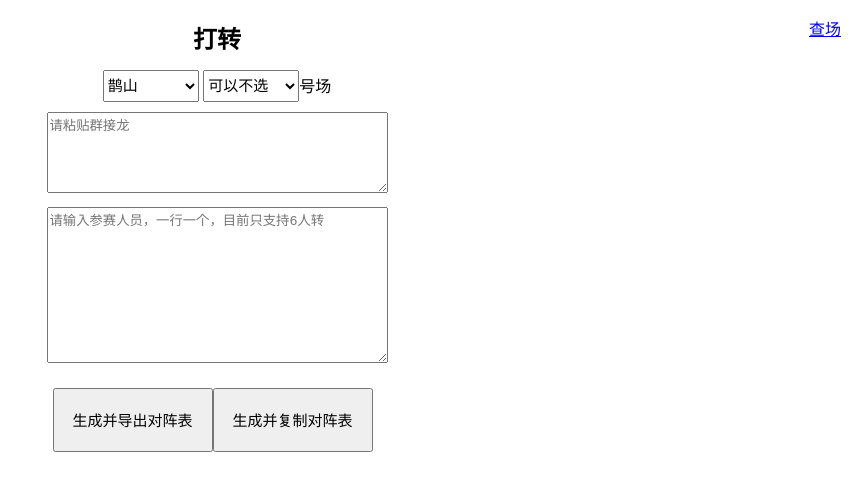
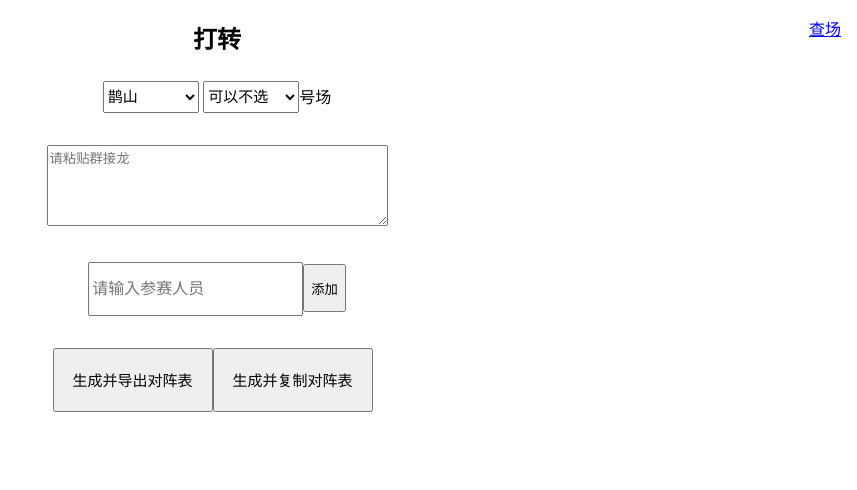
Before and after one commit to h-gj/queshan, a React (Create React App) app: page /z in a window 1280 px wide. Shown: the top 490 px of the page, without its empty margins (423-1280 px from the left). Built offline with nearby package versions, Linux system fonts and the light colour scheme.

Commit message:
refactor zhuan page remove textarea name list

```diff
--- a/src/App.css
+++ b/src/App.css
@@ -49,7 +49,8 @@
   }
 
   .ZhuanP {
-    margin: 5px;
+    /* margin: 0 auto; */
+    /* width: 40rem; */
   }
 
   .ZhuanLocationInput {
@@ -67,3 +68,48 @@
     height: 4rem;
     font-size: 15px;
   }
+
+  .suggestions {
+    list-style-type: none;
+    padding: 0;
+    margin: 0;
+    border: 1px solid #ccc;
+    border-top: none;
+  }
+
+  .suggestions li {
+    padding: 8px 12px;
+    cursor: pointer;
+  }
+
+  .suggestions li:hover {
+    background-color: #f0f0f0;
+  }
+
+  .selectedItemBox {
+    margin-bottom: 0.8rem;
+    font-size: 18px;
+  }
+
+  .selectedItem {
+    margin-right: 0.3rem;
+    border: 5 solid red;
+    position: relative;
+    margin-bottom: 23px;
+  }
+
+  .deleteIcon {
+    position: relative;
+    top: -6px;
+    right: 4px;
+    cursor: pointer;
+    color: white;
+    /* color: red; Customize the color of the delete icon */
+  }
+
+  .circle {
+    /* width: 10px;
+    height: 10px; */
+    background-color: red;
+    border-radius: 50%;
+  }
--- /dev/null
+++ b/src/sug.jsx
@@ -0,0 +1,120 @@
+import React, { useState, useEffect } from 'react';
+
+const AutoCompleteInput = ({ preSelectedItems, setNames }) => {
+  const [inputText, setInputText] = useState('');
+  const [selectedItems, setSelectedItems] = useState(preSelectedItems === undefined ? [] : preSelectedItems);
+  const [filteredSuggestions, setFilteredSuggestions] = useState([]);
+  const [showSuggestions, setShowSuggestions] = useState(false);
+
+  useEffect(() => {
+    // Reset state when someProp changes
+    setSelectedItems(preSelectedItems);
+  }, [preSelectedItems]); // Watch for changes in someProp
+
+
+  const handleInputChange = (event) => {
+    const userInput = event.target.value;
+    setInputText(userInput);
+    const data = [];
+    const filtered = data.filter((item) =>
+      item.toLowerCase().includes(userInput.toLowerCase())
+    );
+    setFilteredSuggestions(filtered);
+    setShowSuggestions(true);
+  };
+
+  const handleInputEnter = (e) => {
+    if (e.key === 'Enter') {
+      // Handle Enter key press here
+      const newSelectedItems = [...selectedItems, e.target.value];
+      setSelectedItems(newSelectedItems);
+      setNames(newSelectedItems);
+      setInputText('');
+      setShowSuggestions(false);
+    }
+  }
+
+  const handleInputBlur = (e) => {
+      // Handle Enter key press here
+    const newSelectedItems = [...selectedItems, e.target.value];
+    setSelectedItems(newSelectedItems);
+    setNames(newSelectedItems);
+    setInputText('');
+    setShowSuggestions(false);
+  }
+
+  const handleClickAdd = () => {
+  const newSelectedItems = [...selectedItems, inputText];
+  setSelectedItems(newSelectedItems);
+  setNames(newSelectedItems);
+  setInputText('');
+  setShowSuggestions(false);
+}
+
+  const handleSuggestionClick = (suggestion) => {
+    const newSelectedItems = [...selectedItems, suggestion];
+    setSelectedItems(newSelectedItems);
+    setInputText('');
+    setShowSuggestions(false);
+  };
+
+  const handleLabelClick = (index) => {
+    const newSelectedItems = [...selectedItems];
+    newSelectedItems.splice(index, 1);
+    setSelectedItems(newSelectedItems);
+  };
+
+  return (
+    <div>
+      <div style={{}}>
+        {selectedItems.map((item, index) => (
+          <div className="selectedItemBox">
+            <span key={index} className="selectedItem">
+              {item}
+            </span>
+            <span className="deleteIcon circle" onClick={() => handleLabelClick(index)}>x</span>
+          </div>
+        ))}
+      </div>
+
+      <div>
+        <input
+          type="text"
+          value={inputText}
+          onChange={handleInputChange}
+          onKeyPress={handleInputEnter}
+          onBlur={handleInputBlur}
+          placeholder="请输入参赛人员"
+          style={{height: "3rem", fontSize: "16px"}}
+        />
+        <button
+          style={{height: "3rem"}}
+          onClick={handleClickAdd}
+        >添加</button>
+      </div>
+
+      {showSuggestions && (
+        <ul className="suggestions">
+          {filteredSuggestions.map((suggestion, index) => (
+            <li key={index} onClick={() => handleSuggestionClick(suggestion)}>
+              {suggestion}
+            </li>
+          ))}
+        </ul>
+      )}
+    </div>
+  );
+};
+
+const Sug = () => {
+  const data = ['Apple', 'Banana', 'Cherry', 'Durian', 'Elderberry'];
+
+  return (
+    <p className="ZhuanP">
+      <span>输入打转人员</span>
+      <AutoCompleteInput data={data} preSelectedItems={["fdsf", "ff", "fdd"]}/>
+    </p>
+  );
+};
+
+export default AutoCompleteInput;
--- a/src/zhuan.jsx
+++ b/src/zhuan.jsx
@@ -3,6 +3,7 @@ import React, {useState, useEffect, useRef} from 'react';
 import { Link } from "react-router-dom";
 import copy from 'copy-to-clipboard';
 import {toPng} from 'html-to-image';
+import AutoCompleteInput from './sug'
 
 
 // Define your component
@@ -19,15 +20,16 @@ const Zhuan = () => { // State to store the fetched data
   const battleRef = useRef(null);
   const [displayBattleInfo, setDisplayBattleInfo] = useState(false);
   const [changDiOptions, setChangDiOptions] = useState(Array.from(Array(14).keys(), n => n + 1));
+  const [names, setNames] = useState([]);
 
   const handleClick = () => {
-    if (inputValue === '') {
-      alert('请先导入接龙或手动填写参赛人员')
-      return
-    }
+    // if (inputValue === '') {
+    //   alert('请先导入接龙或手动填写参赛人员')
+    //   return
+    // }
     setDisplayBattleInfo(true)
-    const values = inputValue.split(/[,\n]+/);
-    const [a, b, c, d, e, f] = values;
+    // const values = inputValue.split(/[,\n]+/);
+    const [a, b, c, d, e, f] = names;
     setA(a)
     setB(b)
     setC(c)
@@ -47,6 +49,7 @@ const Zhuan = () => { // State to store the fetched data
 9. ${b} & ${f} 🆚 ${e} & ${d}
     `
     copy(text)
+    console.log('copppppppppp', names);
     alert('复制成功')
   }
 
@@ -69,6 +72,7 @@ const Zhuan = () => { // State to store the fetched data
       console.log(`${name}`);
     });
     setInputValue(names.join('\n'))
+    setNames(names);
     return names
 
   }
@@ -182,6 +186,9 @@ const Zhuan = () => { // State to store the fetched data
       </p>
 
       <p class="ZhuanP">
+        <AutoCompleteInput preSelectedItems={names} setNames={setNames}/>
+      </p>
+      {/* <p class="ZhuanP">
         <textarea
         // style={{textAlign: " center"}}
         placeholder="请输入参赛人员，一行一个，目前只支持6人转"
@@ -190,9 +197,9 @@ const Zhuan = () => { // State to store the fetched data
         onChange={(e) => setInputValue(e.target.value)}
         value={inputValue}
         ></textarea>
-      </p>
+      </p> */}
 
-      <p>
+      <p class="ZhuanP">
         <button class="ZhuanFuncButton" onClick={handleConvertToImage}>生成并导出对阵表</button>
         <button class="ZhuanFuncButton" onClick={handleClick}>生成并复制对阵表</button>&nbsp;&nbsp;
       </p>
```
Also changed, not shown: 2 other files (tests, documents, lock files or other folders).
